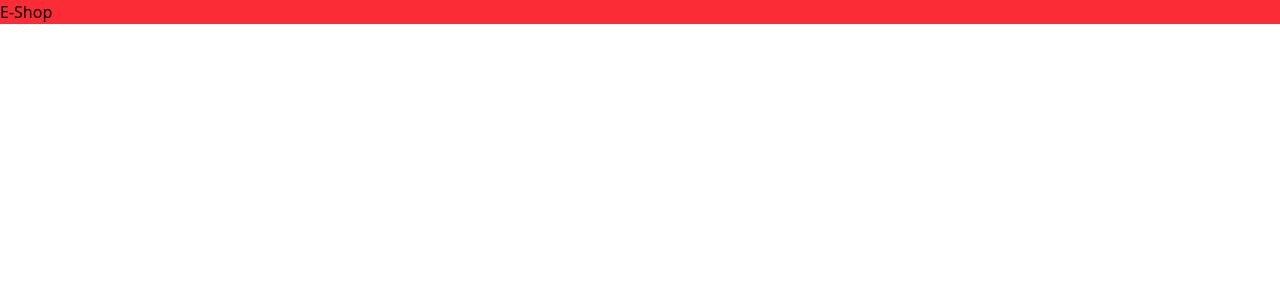
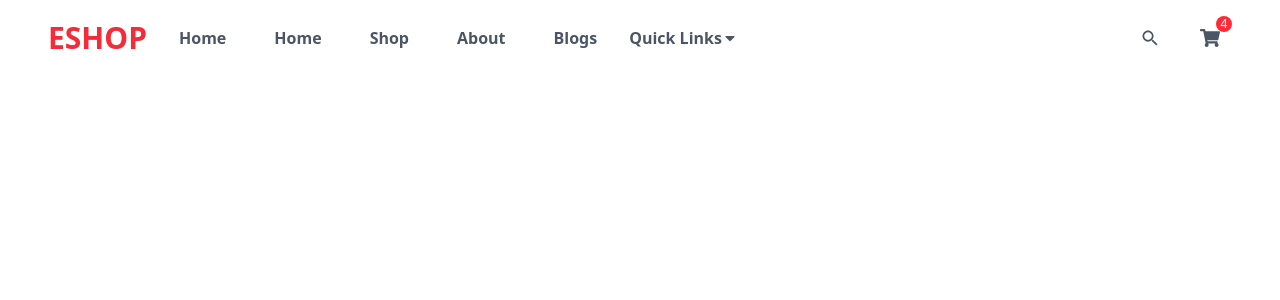
Before and after one commit to Bhoraj1/E-SHOP, a React (Vite) app: page / in a window 1280 px wide. Shown: the top 300 px of the page. Built offline with nearby package versions, Linux system fonts and the light colour scheme.

Commit message:
completion of navbars.

```diff
--- a/package.json
+++ b/package.json
@@ -13,6 +13,7 @@
     "@tailwindcss/vite": "^4.1.7",
     "react": "^19.1.0",
     "react-dom": "^19.1.0",
+    "react-icons": "^5.5.0",
     "tailwindcss": "^4.1.7"
   },
   "devDependencies": {
--- a/src/App.css
+++ b/src/App.css
@@ -1 +1,16 @@
 @import "tailwindcss";
+
+@theme {
+  --color-primary: #f42c37;
+  --color-secondary: #f42c37;
+  --color-brandYellow:#fdc62e;
+  --color-brandGreen:#2dcc6f;
+  --color-brandBlue:#1376f4;
+  --color-brandYellow:#eeeeee;
+}
+
+@layer components {
+  .search-bar{
+    @apply w-0 group-hover:w-[300px] transition-all duration-300 rounded-full group-hover:border group-hover:border-gray-500 px-3 py-1 focus:outline-none outline-none ;
+  }
+}
--- a/src/App.jsx
+++ b/src/App.jsx
@@ -1,7 +1,11 @@
-import React from "react";
+import Navbar from "./components/Navbar/Navbar";
 
 const App = () => {
-  return <div className="bg-red-500">E-Shop</div>;
+  return (
+    <div>
+      <Navbar />
+    </div>
+  );
 };
 
 export default App;
--- /dev/null
+++ b/src/components/Navbar/Navbar.jsx
@@ -0,0 +1,130 @@
+import { IoMdSearch } from "react-icons/io";
+import { FaCaretDown, FaShoppingCart } from "react-icons/fa";
+const menuLinks = [
+  {
+    id: 1,
+    name: "Home",
+    Link: "/#",
+  },
+  {
+    id: 1,
+    name: "Home",
+    link: "/#",
+  },
+  {
+    id: 2,
+    name: "Shop",
+    link: "/#shop",
+  },
+  {
+    id: 3,
+    name: "About",
+    link: "/#about",
+  },
+  {
+    id: 5,
+    name: "Blogs",
+    link: "/#blogs",
+  },
+];
+const DropdownLinks = [
+  {
+    id: 1,
+    name: "Trending Products",
+    link: "/trending-products",
+  },
+  {
+    id: 2,
+    name: "Best Selling",
+    link: "/trending-products",
+  },
+  {
+    id: 3,
+    name: "Top Rated",
+    link: "/trending-products",
+  },
+];
+
+const Navbar = () => {
+  return (
+    <div>
+      <div>
+        <div className="mx-auto p-[1rem] sm:px-[3rem] flex justify-between items-center">
+          {/* Logo and Links section */}
+          <div className="flex items-center gap-4">
+            <a
+              className="text-primary font-semibold text-2xl  uppercase sm:text-3xl"
+              href="#"
+            >
+              Eshop
+            </a>
+
+            {/* menu items */}
+            <div className="hidden lg:block">
+              <ul className="flex items-center gap-4">
+                {menuLinks.map((item, index) => (
+                  <li
+                    className="inline-block px-4 font-semibold text-gray-600 hover:text-black duration-200"
+                    key={index.id}
+                  >
+                    <a href={item.link}>{item.name}</a>
+                  </li>
+                ))}
+                {/* Dropdown */}
+                <li className="group relative cursor-pointer group">
+                  <a
+                    className="flex items-center gap-4px font-semibold text-gray-600 hover:text-black py-2"
+                    href=""
+                  >
+                    Quick Links
+                    <span>
+                      <FaCaretDown className="group-hover:rotate-180 duration-300" />
+                    </span>
+                  </a>
+                  {/* Dropdown Links */}
+                  <div className="absolute z-[9999] hidden group-hover:block w-[200px] rounded-md bg-white shadow-md p-2 ">
+                    <ul className="space-y-2">
+                      {DropdownLinks.map((item, index) => (
+                        <li key={index}>
+                          <a
+                            className="text-gray-500 hover:text-black duration-200 p-2 hover:bg-primary/20 inline-block w-full rounded-md"
+                            href={item.link}
+                          >
+                            {item.name}
+                          </a>
+                        </li>
+                      ))}
+                    </ul>
+                  </div>
+                </li>
+              </ul>
+            </div>
+          </div>
+          {/* Right Navbar section */}
+          <div className="flex justify-between items-center gap-4">
+            {/* Search Bar */}
+            <div className="relative group hidden sm:block">
+              <input
+                type="text"
+                name=""
+                id=""
+                placeholder="Search"
+                className="search-bar"
+              />
+              <IoMdSearch className="group-hover:text-primary text-xl text-gray-600 absolute top-1/2 -translate-y-1/2 right-3 duration-200" />
+            </div>
+            {/* Order Button section */}
+            <button className="relative p-3">
+              <FaShoppingCart className="text-xl text-gray-600" />
+              <div className="w-4 h-4 bg-red-500 text-white rounded-full absolute top-0 right-0 flex items-center justify-center text-xs">
+                4
+              </div>
+            </button>
+          </div>
+        </div>
+      </div>
+    </div>
+  );
+};
+
+export default Navbar;
```
Also changed, not shown: 1 other file (tests, documents, lock files or other folders).
